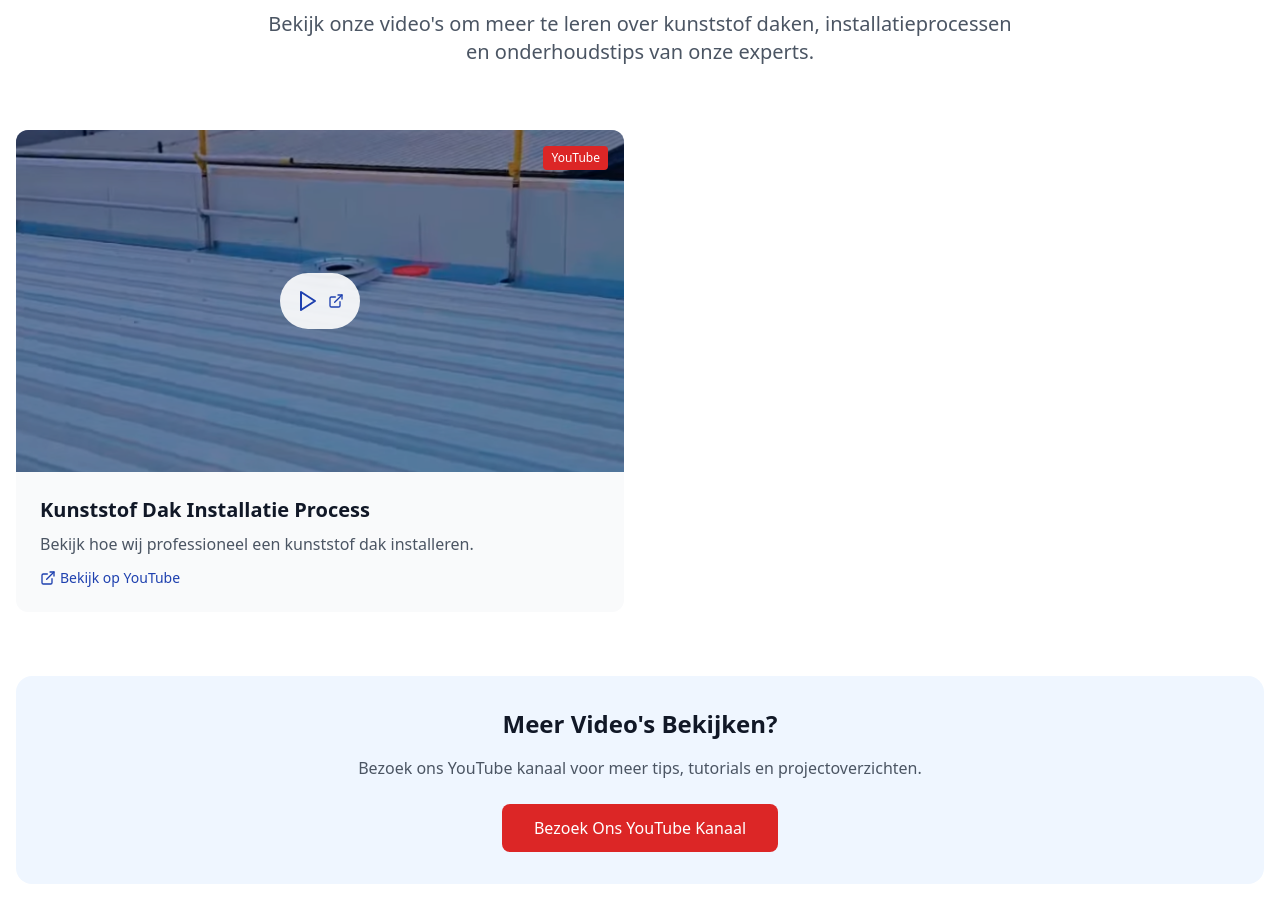
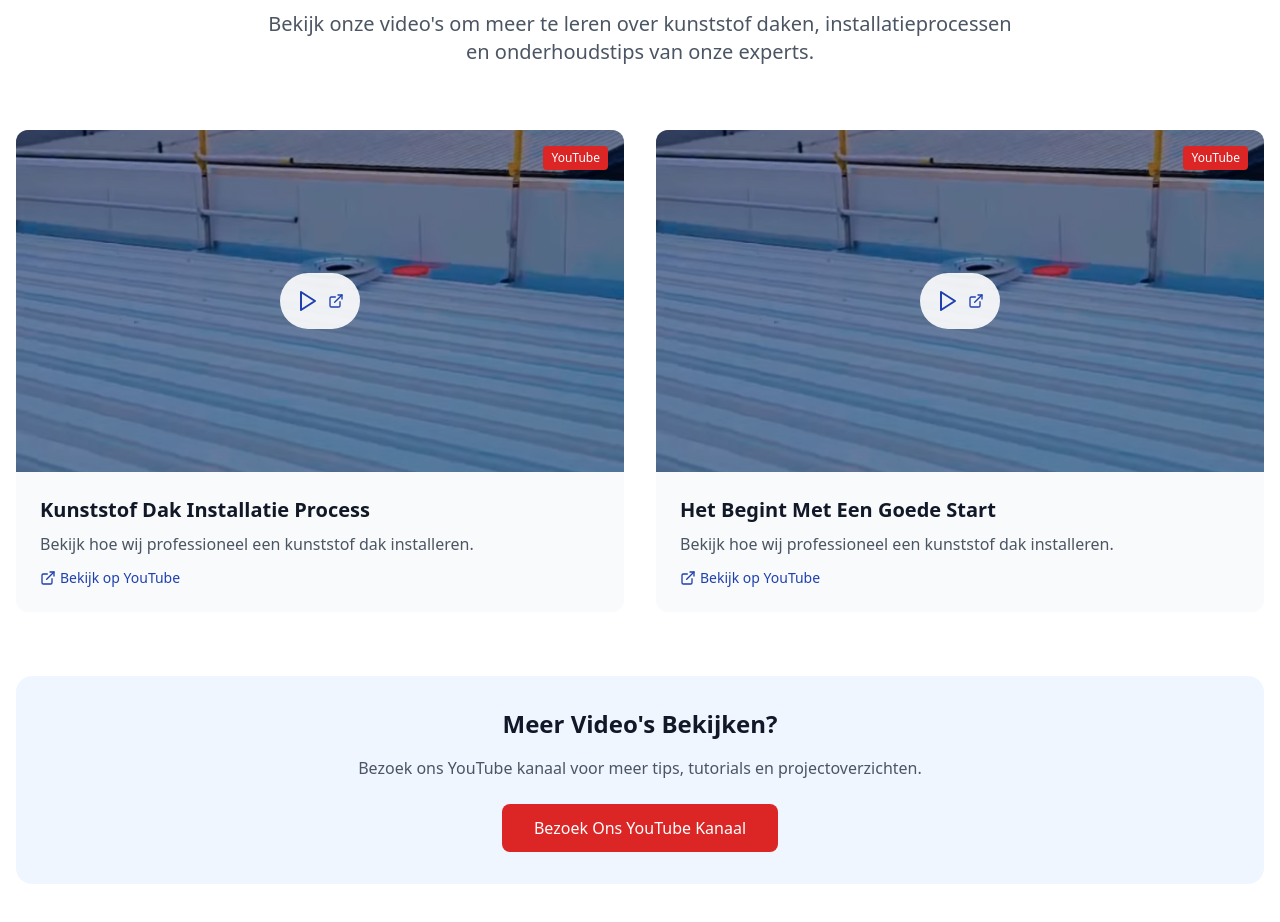
Before and after one commit to dmonfrooij/DakwerkSterken, a React (Vite) app: page / in a window 1280 px wide. Shown: the part 4140-5062 px from the top of the page. Built offline with nearby package versions, Linux system fonts and the light colour scheme.

Commit message:
Updated Videos.tsx

```diff
--- a/src/components/Videos.tsx
+++ b/src/components/Videos.tsx
@@ -10,7 +10,12 @@ const Videos = () => {
       description: "Bekijk hoe wij professioneel een kunststof dak installeren.",
       thumbnail: "src/photos/2025-10-14 144844.png?auto=compress&cs=tinysrgb&w=600"
     },
-
+    {
+      url: "https://www.youtube.com/watch?v=KBKBcIjNr38", // Placeholder - vervang door echte YouTube URL
+      title: "Het Begint Met Een Goede Start",
+      description: "Bekijk hoe wij professioneel een kunststof dak installeren.",
+      thumbnail: "src/photos/2025-10-14 144844.png?auto=compress&cs=tinysrgb&w=600"
+    },
   ];
 
   const openVideo = (url: string) => {
```
